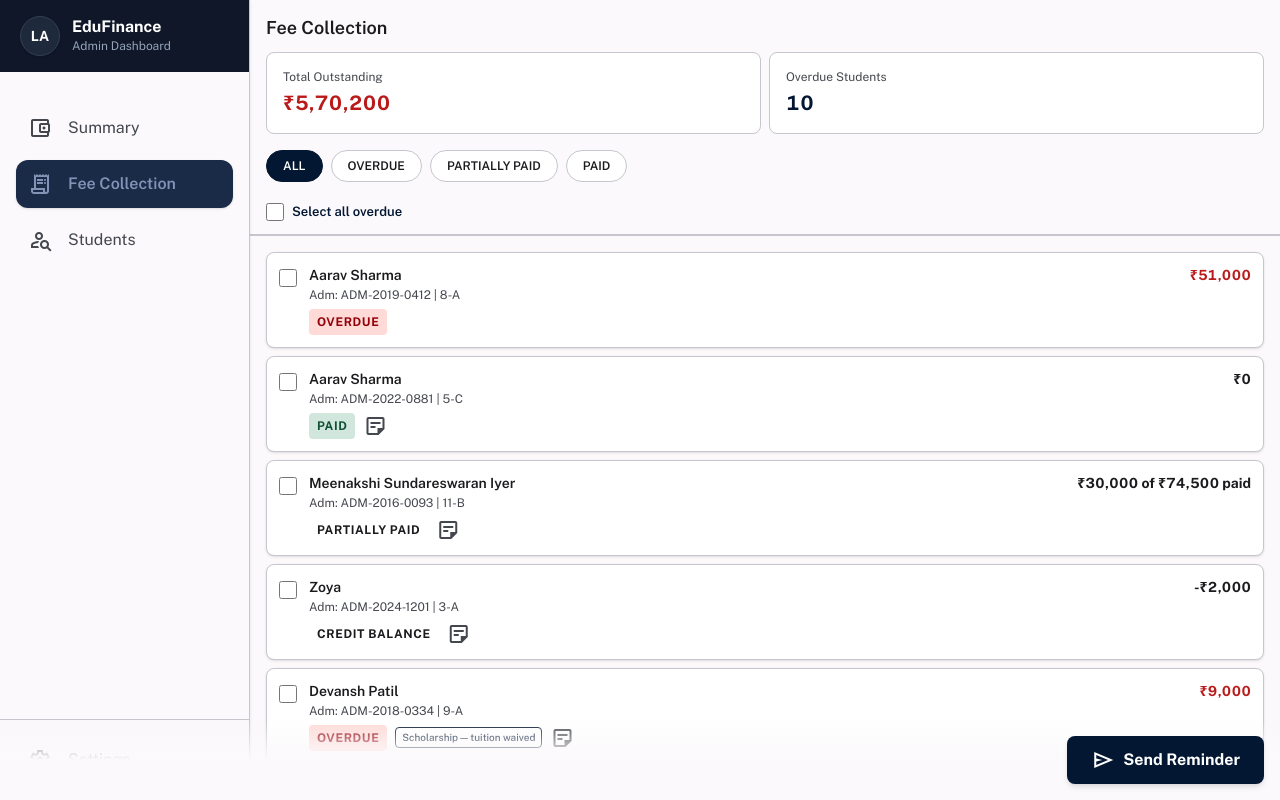
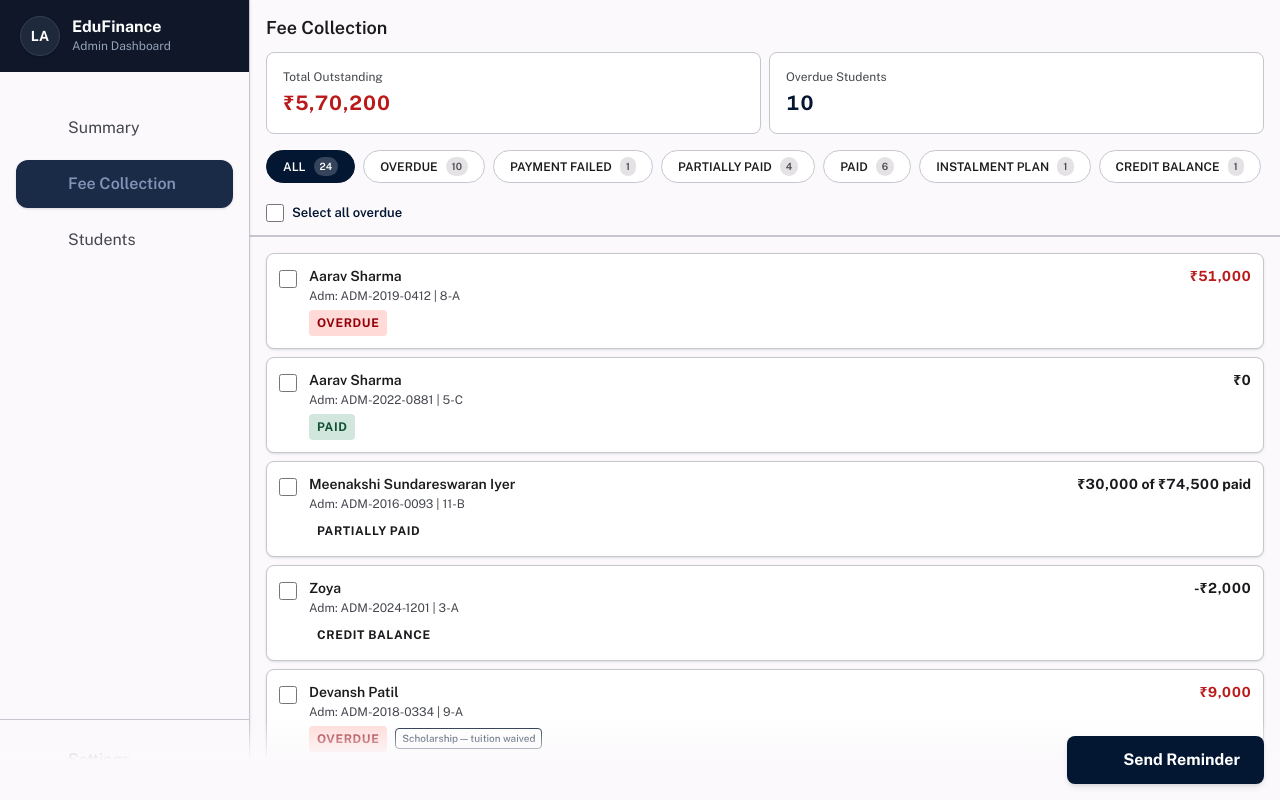
Before and after one commit to anushka1810/Agastya, a React (Vite) app: page / in a window 1280 px wide. Built offline with nearby package versions, Linux system fonts and the light colour scheme.

Commit message:
improved status feature

```diff
--- a/index.html
+++ b/index.html
@@ -4,6 +4,9 @@
     <meta charset="UTF-8" />
     <link rel="icon" type="image/svg+xml" href="/favicon.svg" />
     <meta name="viewport" content="width=device-width, initial-scale=1.0" />
+    <link rel="preconnect" href="https://fonts.googleapis.com" />
+    <link rel="preconnect" href="https://fonts.gstatic.com" crossorigin />
+    <link rel="stylesheet" href="https://fonts.googleapis.com/css2?family=Material+Symbols+Outlined:opsz,wght,FILL,GRAD@20,400,0,0" />
     <title>agastya</title>
   </head>
   <body>
--- a/src/components/FamilyCard.tsx
+++ b/src/components/FamilyCard.tsx
@@ -2,6 +2,7 @@ import { useState } from 'react';
 import type { FamilyGroup } from '../lib/groupByFamily';
 import { StudentRow } from './StudentRow';
 import type { Student } from '../types';
+import { computeStudentState } from '../lib/computeStudentState';
 
 interface FamilyCardProps {
   group: FamilyGroup;
@@ -35,7 +36,7 @@ export function FamilyCard({ group, selectedIds, onToggle, onClickRow }: FamilyC
               {group.guardianName} Family
             </h3>
             <p className="text-[12px] leading-[16px] text-on-surface-variant mt-0.5">
-              {group.students.length} children — <span className={group.totalBalance > 0 ? 'text-error font-semibold' : 'text-primary font-semibold'}>{formatCurrency(group.totalBalance)} due</span>
+              {group.students.length} children — <span className={group.totalBalance > 0 && group.students.some(s => computeStudentState(s).displayStatus.color === 'red' || computeStudentState(s).displayStatus.color === 'red-distinct') ? 'text-error font-semibold' : 'text-on-surface font-semibold'}>{formatCurrency(group.totalBalance)} due</span>
             </p>
           </div>
         </div>
--- a/src/components/StudentDetailModal.tsx
+++ b/src/components/StudentDetailModal.tsx
@@ -119,6 +119,44 @@ export function StudentDetailModal({ student, onClose }: StudentDetailModalProps
             </section>
           )}
 
+          {/* Withdrawn Notice */}
+          {student.status === 'WITHDRAWN' && (
+            <section>
+              <div className="bg-surface-container-highest border-l-4 border-outline rounded-r-xl p-4 shadow-sm">
+                <h3 className="text-[16px] font-bold text-on-surface mb-1 flex items-center gap-2">
+                  <span className="material-symbols-outlined text-[20px]">no_accounts</span>
+                  Student Withdrawn
+                </h3>
+                <p className="text-[14px] text-on-surface-variant">
+                  Withdrawn on: <span className="font-semibold text-on-surface">{student.withdrawnOn}</span>
+                </p>
+                {student.refundDue !== undefined && (
+                  <p className="text-[14px] text-on-surface-variant mt-1">
+                    Refund Due: <span className="font-bold text-on-surface">{formatCurrency(student.refundDue)}</span>
+                  </p>
+                )}
+                <p className="text-[14px] font-bold text-error mt-2 uppercase tracking-wide">
+                  Do not chase for payment
+                </p>
+              </div>
+            </section>
+          )}
+
+          {/* Instalment Plan Notice */}
+          {student.status === 'INSTALMENT_PLAN' && student.nextInstalmentDate && student.nextInstalmentAmount && (
+            <section>
+              <div className="bg-surface-container-lowest border border-outline-variant rounded-xl p-4 shadow-sm flex items-start gap-3">
+                <span className="material-symbols-outlined text-primary text-[24px]">calendar_clock</span>
+                <div>
+                  <h3 className="text-[14px] font-bold text-on-surface">Active Instalment Plan</h3>
+                  <p className="text-[14px] text-on-surface-variant mt-1">
+                    Next payment of <span className="font-bold tabular-nums text-on-surface">{formatCurrency(student.nextInstalmentAmount)}</span> is due on <span className="font-semibold text-on-surface">{student.nextInstalmentDate}</span>.
+                  </p>
+                </div>
+              </div>
+            </section>
+          )}
+
           {/* Fee Components */}
           <section>
             <h3 className="text-[14px] font-bold text-on-surface-variant uppercase tracking-wider mb-3 flex items-center gap-2">
--- a/src/components/StudentListView.tsx
+++ b/src/components/StudentListView.tsx
@@ -10,7 +10,7 @@ import { SettingsView } from './SettingsView';
 import { StudentDetailModal } from './StudentDetailModal';
 import type { Student, FeeData } from '../types';
 
-type FilterType = 'ALL' | 'OVERDUE' | 'PARTIALLY_PAID' | 'PAID';
+type FilterType = 'ALL' | 'OVERDUE' | 'PAYMENT_FAILED' | 'PARTIALLY_PAID' | 'PAID' | 'INSTALMENT_PLAN' | 'CREDIT_BALANCE' | 'WITHDRAWN';
 
 const formatCurrency = (amount: number) => {
   return new Intl.NumberFormat('en-IN', {
@@ -60,16 +60,21 @@ export function StudentListView() {
     return data.students.filter(s => s.status === 'OVERDUE').length;
   }, [data]);
 
+  // Compute counts for all statuses
+  const filterCounts = useMemo(() => {
+    if (!data) return {} as Record<FilterType, number>;
+    const counts: Record<string, number> = { ALL: data.students.length };
+    data.students.forEach(s => {
+      counts[s.status] = (counts[s.status] || 0) + 1;
+    });
+    return counts as Record<FilterType, number>;
+  }, [data]);
+
   // Filter students
   const filteredStudents = useMemo(() => {
     if (!data) return [];
     if (filter === 'ALL') return data.students as Student[];
-    return (data.students as Student[]).filter(s => {
-      if (filter === 'OVERDUE') return s.status === 'OVERDUE';
-      if (filter === 'PARTIALLY_PAID') return s.status === 'PARTIALLY_PAID';
-      if (filter === 'PAID') return s.status === 'PAID';
-      return true;
-    });
+    return (data.students as Student[]).filter(s => s.status === filter);
   }, [data, filter]);
 
   // Group filtered students (Desktop)
@@ -206,18 +211,24 @@ export function StudentListView() {
                   <div className="hidden md:flex px-[16px] pb-[12px] max-w-[1280px] mx-auto w-full flex-col gap-[12px] border-b border-outline-variant">
                     {/* Chips */}
                     <div className="flex gap-2 overflow-x-auto pb-1 no-scrollbar">
-                      {(['ALL', 'OVERDUE', 'PARTIALLY_PAID', 'PAID'] as FilterType[]).map((f) => (
+                      {(['ALL', 'OVERDUE', 'PAYMENT_FAILED', 'PARTIALLY_PAID', 'PAID', 'INSTALMENT_PLAN', 'CREDIT_BALANCE', 'WITHDRAWN'] as FilterType[]).map((f) => {
+                        const count = filterCounts[f] || 0;
+                        return (
                           <button
                             key={f}
                             onClick={() => setFilter(f)}
-                          className={`px-4 py-1.5 rounded-full text-[12px] font-semibold whitespace-nowrap border ${filter === f
+                            className={`px-4 py-1.5 rounded-full text-[12px] font-semibold whitespace-nowrap border flex items-center gap-2 ${filter === f
                                 ? 'bg-primary text-white border-primary'
                                 : 'bg-surface-container-lowest border-outline-variant text-on-surface hover:bg-surface-container-low'
                               }`}
                           >
-                          {f.replace('_', ' ')}
+                            <span>{f.replace('_', ' ')}</span>
+                            <span className={`px-1.5 py-0.5 rounded-full text-[10px] ${filter === f ? 'bg-white/20 text-white' : 'bg-surface-container-highest text-on-surface-variant'}`}>
+                              {count}
+                            </span>
                           </button>
-                      ))}
+                        );
+                      })}
                     </div>
 
                     {/* Select All */}
--- a/src/lib/computeStudentState.ts
+++ b/src/lib/computeStudentState.ts
@@ -32,6 +32,9 @@ export function computeStudentState(student: Student): StudentUIState {
     case 'INSTALMENT_PLAN':
       displayStatus = { label: 'Instalment Plan', color: 'neutral' };
       break;
+    case 'WITHDRAWN':
+      displayStatus = { label: 'Withdrawn', color: 'neutral' };
+      break;
     default:
       displayStatus = { label: student.status, color: 'neutral' };
   }
--- a/src/types.ts
+++ b/src/types.ts
@@ -38,7 +38,8 @@ export type StudentStatus =
   | 'PARTIALLY_PAID'
   | 'CREDIT_BALANCE'
   | 'PAYMENT_FAILED'
-  | 'INSTALMENT_PLAN';
+  | 'INSTALMENT_PLAN'
+  | 'WITHDRAWN';
 
 export type Student = {
   id: string;
@@ -57,6 +58,8 @@ export type Student = {
   daysOverdue: number;
   nextInstalmentDate?: string;
   nextInstalmentAmount?: number;
+  withdrawnOn?: string;
+  refundDue?: number;
   lastPaymentDate: string | null;
   remindersSent: number;
   lastReminderAt: string | null;
```
Lines whose indentation alone changed are shown as unchanged.
